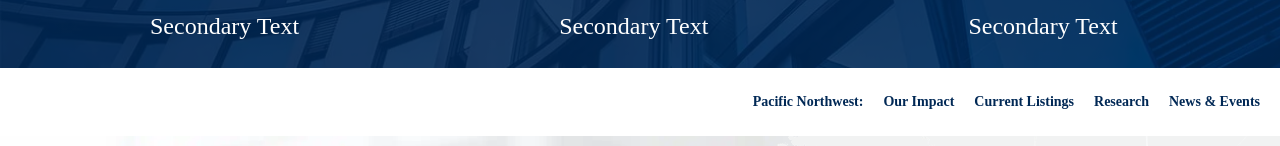
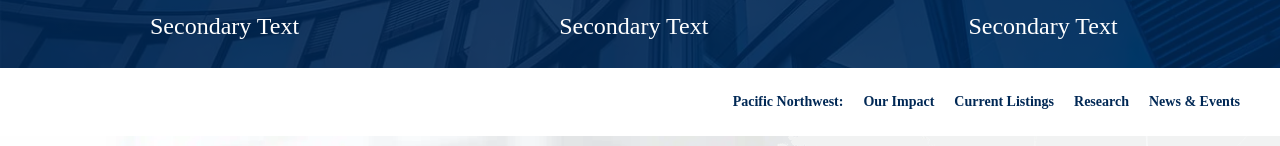
Before and after one commit to sbecker08/static-app, a Next.js app: page / in a window 1280 px wide. Shown: the part 806-952 px from the top of the page. Built offline with nearby package versions, Linux system fonts and the light colour scheme; a web font is replaced by a local one.

Commit message:
fix regional widget alignment

```diff
--- a/src/RegionalWidget/RegionalWidget.js
+++ b/src/RegionalWidget/RegionalWidget.js
@@ -1,3 +1,4 @@
+import CenterContainer from '../CenterContainer/CenterContainer';
 import styles  from './RegionalWidget.module.css'
 
 function RegionalWidget() {
@@ -5,9 +6,8 @@ function RegionalWidget() {
     const links = [ 'Our Impact', 'Current Listings', 'Research', 'News & Events' ];
 
     return (
-        <div className="flex py-6 w-full">
-            <div className="max-w-screen-xl flex ml-auto">
-                <div className="flex  text-mm-blue font-semibold frank-ruhl text-sm pl-5">
+        <CenterContainer>
+                <div className="flex py-6 justify-end text-mm-blue font-semibold frank-ruhl text-sm pl-5">
                     <span className="mr-5" >Pacific Northwest: </span>
                     <ul className="flex">
                         {
@@ -17,8 +17,7 @@ function RegionalWidget() {
                         }
                     </ul>
                 </div>
-            </div>
-        </div>
+        </CenterContainer>
     );
   }
 
```
